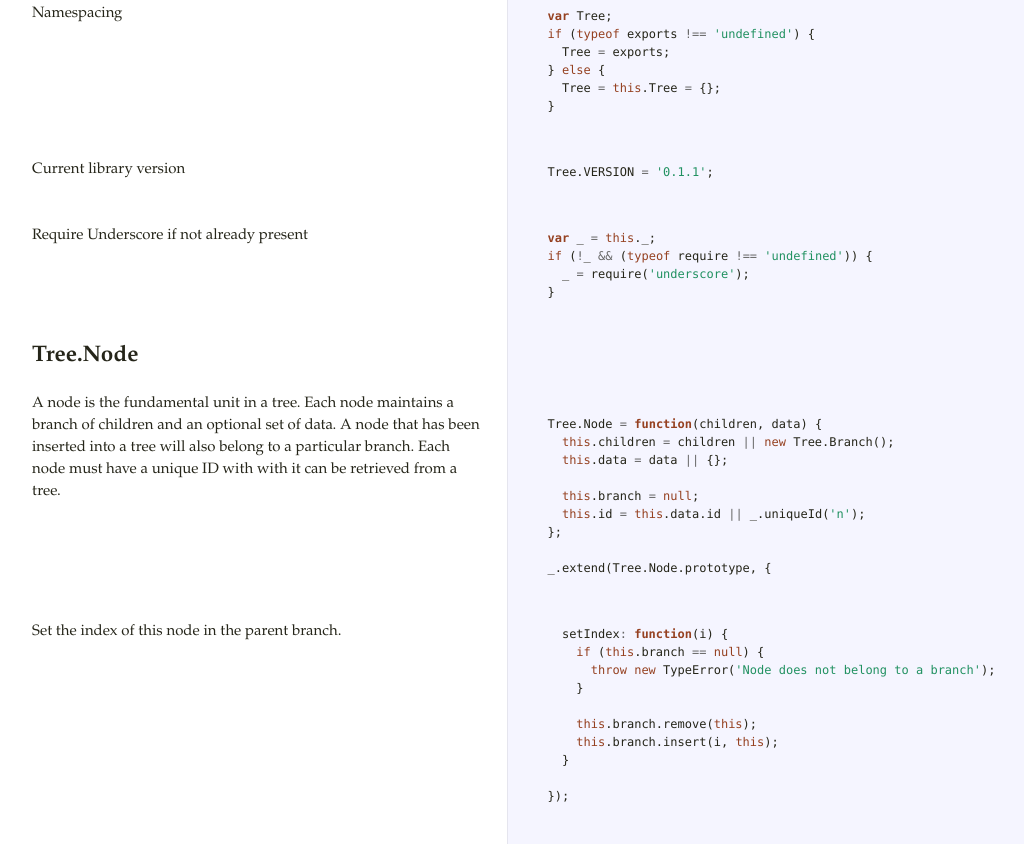
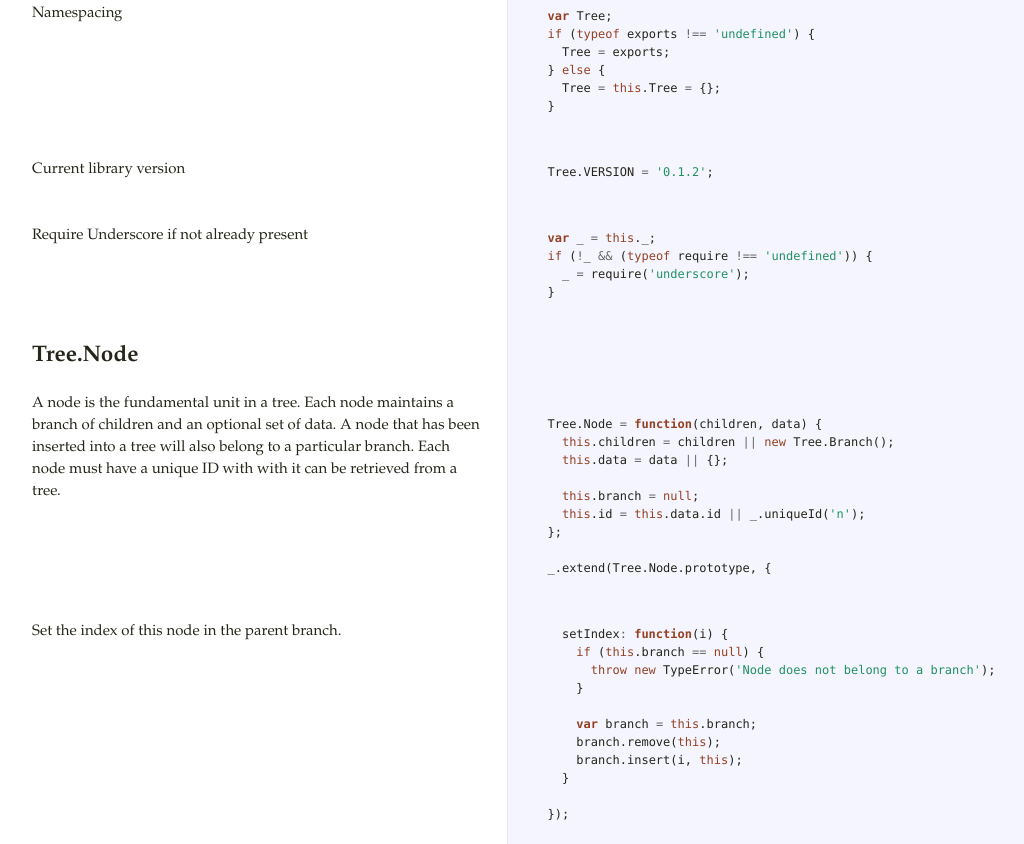
Before and after one commit to scttnlsn/tree.js, a plain HTML site: page index.html in a window 1280 px wide. Shown: the part 238-1082 px from the top of the page, without its empty margins (18-1042 px from the left). Drawn offline with Linux system fonts and the light colour scheme.

Commit message:
Updated for v0.1.2

```diff
--- a/index.html
+++ b/index.html
@@ -8,7 +8,7 @@ https://github.com/scttnlsn/tree.js
   <span class="p">}</span> <span class="k">else</span> <span class="p">{</span>
     <span class="nx">Tree</span> <span class="o">=</span> <span class="k">this</span><span class="p">.</span><span class="nx">Tree</span> <span class="o">=</span> <span class="p">{};</span>
   <span class="p">}</span>
-  </pre></div>             </td>           </tr>                               <tr id="section-4">             <td class="docs">               <div class="pilwrap">                 <a class="pilcrow" href="#section-4">&#182;</a>               </div>               <p>Current library version</p>             </td>             <td class="code">               <div class="highlight"><pre>  <span class="nx">Tree</span><span class="p">.</span><span class="nx">VERSION</span> <span class="o">=</span> <span class="s1">&#39;0.1.1&#39;</span><span class="p">;</span>
+  </pre></div>             </td>           </tr>                               <tr id="section-4">             <td class="docs">               <div class="pilwrap">                 <a class="pilcrow" href="#section-4">&#182;</a>               </div>               <p>Current library version</p>             </td>             <td class="code">               <div class="highlight"><pre>  <span class="nx">Tree</span><span class="p">.</span><span class="nx">VERSION</span> <span class="o">=</span> <span class="s1">&#39;0.1.2&#39;</span><span class="p">;</span>
   </pre></div>             </td>           </tr>                               <tr id="section-5">             <td class="docs">               <div class="pilwrap">                 <a class="pilcrow" href="#section-5">&#182;</a>               </div>               <p>Require Underscore if not already present</p>             </td>             <td class="code">               <div class="highlight"><pre>  <span class="kd">var</span> <span class="nx">_</span> <span class="o">=</span> <span class="k">this</span><span class="p">.</span><span class="nx">_</span><span class="p">;</span>
   <span class="k">if</span> <span class="p">(</span><span class="o">!</span><span class="nx">_</span> <span class="o">&amp;&amp;</span> <span class="p">(</span><span class="k">typeof</span> <span class="nx">require</span> <span class="o">!==</span> <span class="s1">&#39;undefined&#39;</span><span class="p">))</span> <span class="p">{</span>
     <span class="nx">_</span> <span class="o">=</span> <span class="nx">require</span><span class="p">(</span><span class="s1">&#39;underscore&#39;</span><span class="p">);</span>
@@ -32,8 +32,9 @@ a unique ID with with it can be retrieved from a tree.</p>             </td>
         <span class="k">throw</span> <span class="k">new</span> <span class="nx">TypeError</span><span class="p">(</span><span class="s1">&#39;Node does not belong to a branch&#39;</span><span class="p">);</span>
       <span class="p">}</span>
 
-      <span class="k">this</span><span class="p">.</span><span class="nx">branch</span><span class="p">.</span><span class="nx">remove</span><span class="p">(</span><span class="k">this</span><span class="p">);</span>
-      <span class="k">this</span><span class="p">.</span><span class="nx">branch</span><span class="p">.</span><span class="nx">insert</span><span class="p">(</span><span class="nx">i</span><span class="p">,</span> <span class="k">this</span><span class="p">);</span>
+      <span class="kd">var</span> <span class="nx">branch</span> <span class="o">=</span> <span class="k">this</span><span class="p">.</span><span class="nx">branch</span><span class="p">;</span>
+      <span class="nx">branch</span><span class="p">.</span><span class="nx">remove</span><span class="p">(</span><span class="k">this</span><span class="p">);</span>
+      <span class="nx">branch</span><span class="p">.</span><span class="nx">insert</span><span class="p">(</span><span class="nx">i</span><span class="p">,</span> <span class="k">this</span><span class="p">);</span>
     <span class="p">}</span>
 
   <span class="p">});</span>
@@ -62,6 +63,8 @@ nodes.</p>             </td>             <td class="code">               <div cl
       <span class="k">this</span><span class="p">.</span><span class="nx">nodes</span> <span class="o">=</span> <span class="nx">_</span><span class="p">.</span><span class="nx">reject</span><span class="p">(</span><span class="k">this</span><span class="p">.</span><span class="nx">nodes</span><span class="p">,</span> <span class="kd">function</span><span class="p">(</span><span class="nx">n</span><span class="p">)</span> <span class="p">{</span>
         <span class="k">return</span> <span class="nx">n</span><span class="p">.</span><span class="nx">id</span> <span class="o">==</span> <span class="nx">node</span><span class="p">.</span><span class="nx">id</span><span class="p">;</span>
       <span class="p">});</span>
+
+      <span class="nx">node</span><span class="p">.</span><span class="nx">branch</span> <span class="o">=</span> <span class="kc">null</span><span class="p">;</span>
 
       <span class="k">return</span> <span class="nx">node</span><span class="p">;</span>
     <span class="p">},</span>
```
